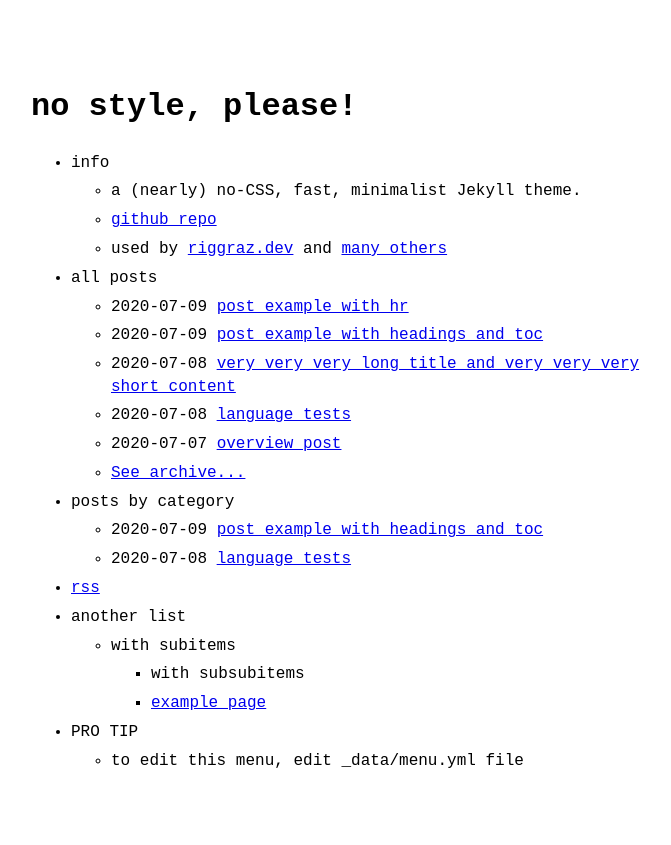
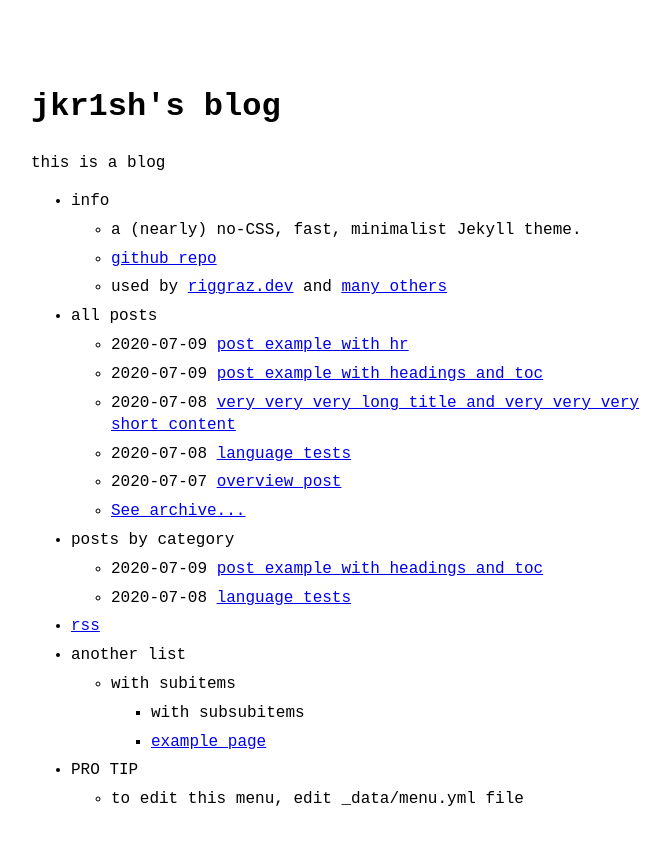
Before and after one commit to jkr1sh/blog, a Jekyll site: the page built from index.md, in a window 1280 px wide. Shown: the top 845 px of the page, without its empty margins (289-960 px from the left). Built offline with Jekyll 4.4.1, drawn with Linux system fonts in a browser that asks for light colours.

Commit message:
upd _config.yml && setup goat counter

```diff
--- a/_config.yml
+++ b/_config.yml
@@ -1,23 +1,23 @@
-title: no style, please! # name of the site
-author: Riccardo Graziosi # name of site's author
-email: riccardo.graziosi97@gmail.com # email of site's author
-url: https://riggraz.dev # root address of the site
-baseurl: "/no-style-please" # subpath of the site, e.g. "/blog" (leave it blank "" if you're site shouldn't use a subpath)
+title: jkr1sh's blog # name of the site
+author: Jayanth Krish # name of site's author
+email: jkr1sh.xyz7@gmail.com # email of site's author
+url: https://jkr1sh.github.io # root address of the site
+baseurl: "/blog" # subpath of the site, e.g. "/blog" (leave it blank "" if you're site shouldn't use a subpath)
 description: > # description of the site (multiple lines allowed)
-  A (nearly) no-CSS, fast, minimalist Jekyll theme.
+  this is a blog
 
 permalink: /:slug.html
 
 favicon: "logo.png" # name+extension of favicon (which must be put on the root folder)
-# goat_counter: "yoursitename" # put your GoatCounter name if you want to use GoatCounter analytics
+goat_counter: "jkr1sh" # put your GoatCounter name if you want to use GoatCounter analytics
 
-theme: no-style-please # if you are using GitHub Pages, change it to remote_theme: riggraz/no-style-please
+theme: riggraz/no-style-please # if you are using GitHub Pages, change it to remote_theme: riggraz/no-style-please
 
 theme_config:
-  appearance: "auto" # can be "light", "dark" or "auto"
+  appearance: "light" # can be "light", "dark" or "auto"
   back_home_text: ".." # customize text for homepage link in post layout
   date_format: "%Y-%m-%d" # customize how date is formatted
-  show_description: false # show blog description in home page
+  show_description: true # show blog description in home page
 
 sass:
   style: :compressed
```
Also changed, not shown: about.md (+1 -3 lines).
